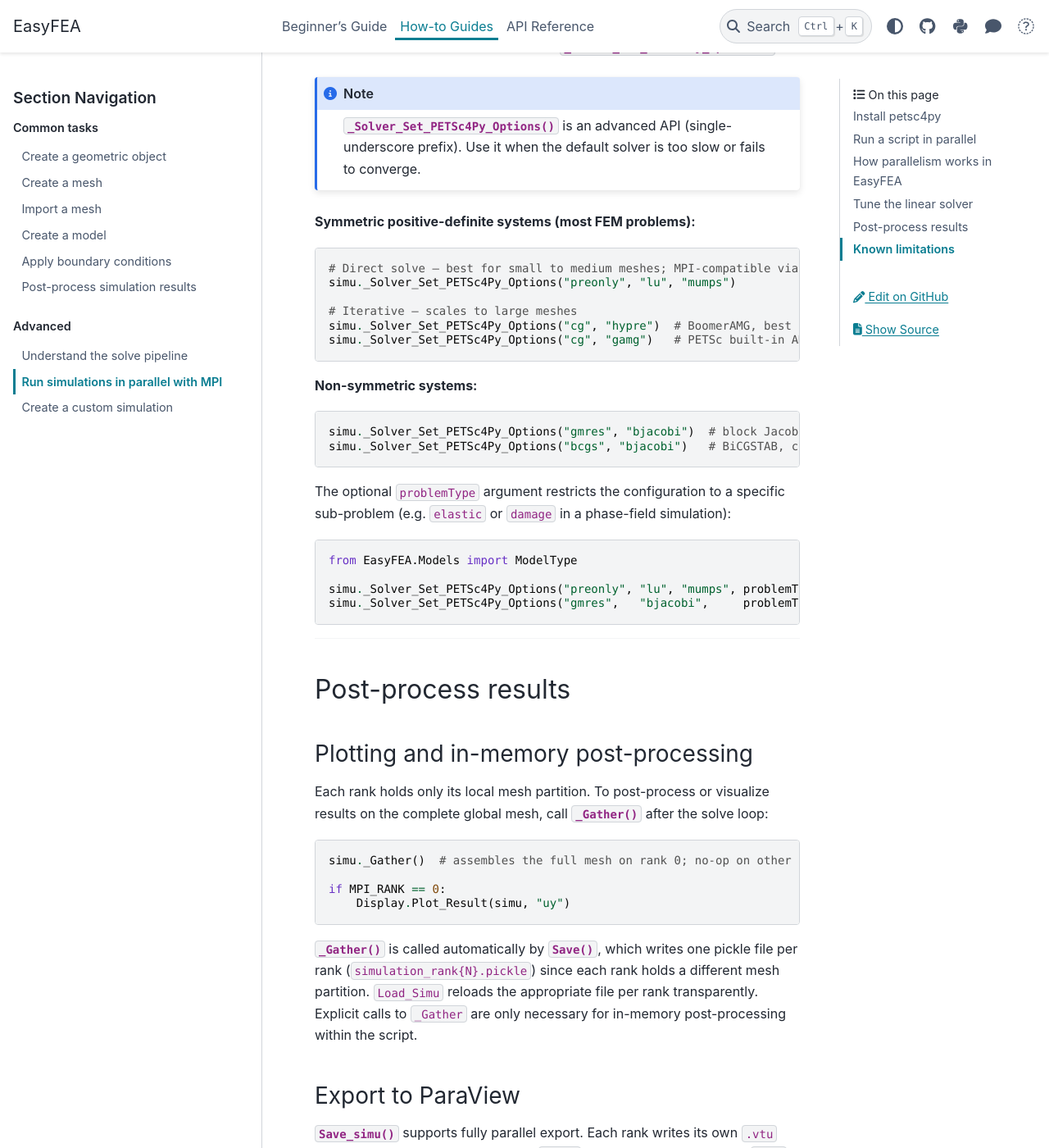
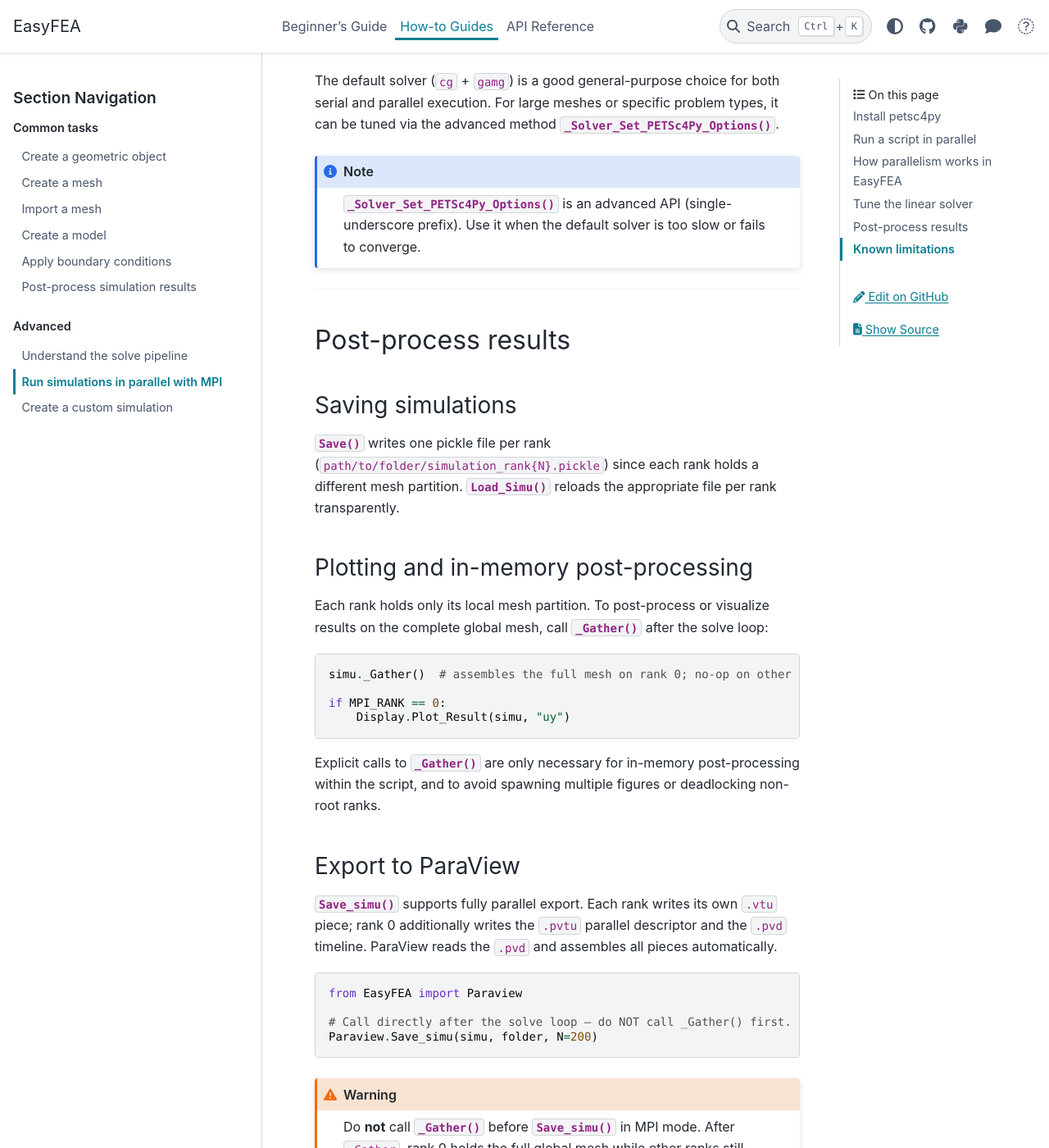
Before and after one commit to matnoel/EasyFEA, a Sphinx documentation site: the page built from docs/howto/use_mpi.md, in a window 1280 px wide and 1400 px high, scrolled down 3157 px. Shown: the whole window at 82% size. Built offline with Sphinx 7.4.7 and the PyData theme 0.15.4, drawn with Linux system fonts in a browser that asks for light colours; pages that are not in the unit, such as notebooks, are missing from menus; some of the changed text lies outside the part shown.

Commit message:
Improve docs/howto/use_mpi.md

````diff
--- a/docs/howto/use_mpi.md
+++ b/docs/howto/use_mpi.md
@@ -1,14 +1,10 @@
 (howto-mpi)=
 # Run simulations in parallel with MPI
 
-**MPI parallelism** distributes the mesh and linear system across multiple
-processes to accelerate large simulations. Every
-{py:class}`~EasyFEA.Simulations._Simu` in the {py:mod}`EasyFEA.Simulations`
-namespace supports it — no changes to your script are required. It is built on
-[`mpi4py`](https://mpi4py.readthedocs.io) and
-[`petsc4py`](https://petsc4py.readthedocs.io): when running with more than one
-rank, EasyFEA partitions the mesh at the element level, assembles the
-distributed linear system, and solves it with [PETSc](https://petsc.org).
+**MPI parallelism** distributes the mesh and linear system across multiple processes to accelerate large simulations.
+Every {py:class}`~EasyFEA.Simulations._Simu` in the {py:mod}`EasyFEA.Simulations`
+namespace (except {py:class}`~EasyFEA.Simulations.DIC`) supports it — no changes to your script are required.
+It is built on [`mpi4py`](https://mpi4py.readthedocs.io) and [`petsc4py`](https://petsc4py.readthedocs.io): when running with more than one rank, EasyFEA partitions the mesh at the element level with [gmsh](https://gmsh.info/), assembles the distributed linear system, and solves it with [PETSc](https://petsc.org).
 
 ```{note}
 `petsc4py` is **required** for parallel execution. EasyFEA raises an assertion
@@ -99,16 +95,17 @@
 not stored — they are recomputed on demand by `Result()`. Because all ranks
 hold the same DOF vector after the solve, only rank 0 writes the result file.
 
-Iteration results are kept in **memory** by default. To write them to **disk**,
-provide a folder at construction time or set it afterwards:
+Iteration results are kept in **memory** by default. To write them to **disk** and prevent memory issues, provide a folder at construction time or set it afterward:
 
 ```python
 # at construction time
-simu = Simulations.Elastic(mesh, mat, folder="path/to/results")
+simu = Simulations.Elastic(mesh, mat, folder="path/to/folder")
 
 # or after construction
-simu.folder = "path/to/results"
+simu.folder = "path/to/folder"
 ```
+
+Iteration results will then be saved in `path/to/folder/Results` as `results*.pickle` files.
 
 ### Phase-field convergence
 
@@ -133,43 +130,19 @@
 slow or fails to converge.
 ```
 
-**Symmetric positive-definite systems (most FEM problems):**
-
-```python
-# Direct solve — best for small to medium meshes; MPI-compatible via MUMPS
-simu._Solver_Set_PETSc4Py_Options("preonly", "lu", "mumps")
-
-# Iterative — scales to large meshes
-simu._Solver_Set_PETSc4Py_Options("cg", "hypre")  # BoomerAMG, best scalability
-simu._Solver_Set_PETSc4Py_Options("cg", "gamg")   # PETSc built-in AMG (default)
-```
-
-**Non-symmetric systems:**
-
-```python
-simu._Solver_Set_PETSc4Py_Options("gmres", "bjacobi")  # block Jacobi, MPI-compatible
-simu._Solver_Set_PETSc4Py_Options("bcgs", "bjacobi")   # BiCGSTAB, cheaper per iteration
-```
-
-The optional `problemType` argument restricts the configuration to a specific
-sub-problem (e.g. `elastic` or `damage` in a phase-field simulation):
-
-```python
-from EasyFEA.Models import ModelType
-
-simu._Solver_Set_PETSc4Py_Options("preonly", "lu", "mumps", problemType=ModelType.elastic)
-simu._Solver_Set_PETSc4Py_Options("gmres",   "bjacobi",     problemType=ModelType.damage)
-```
-
 ---
 
 ## Post-process results
 
+### Saving simulations
+
+{py:meth}`~EasyFEA.Simulations._Simu.Save` writes one pickle file per rank (`path/to/folder/simulation_rank{N}.pickle`) since each rank holds a different mesh partition.
+{py:func}`~EasyFEA.Simulations.Load_Simu` reloads the appropriate file per rank transparently.
+
 ### Plotting and in-memory post-processing
 
-Each rank holds only its local mesh partition. To post-process or visualize
-results on the complete global mesh, call
-{py:meth}`~EasyFEA.Simulations._Simu._Gather` after the solve loop:
+Each rank holds only its local mesh partition.
+To post-process or visualize results on the complete global mesh, call {py:meth}`~EasyFEA.Simulations._Simu._Gather` after the solve loop:
 
 ```python
 simu._Gather()  # assembles the full mesh on rank 0; no-op on other ranks
@@ -178,12 +151,7 @@
     Display.Plot_Result(simu, "uy")
 ```
 
-{py:meth}`~EasyFEA.Simulations._Simu._Gather` is called automatically by
-{py:meth}`~EasyFEA.Simulations._Simu.Save`, which writes one pickle file per
-rank (`simulation_rank{N}.pickle`) since each rank holds a different mesh
-partition. `Load_Simu` reloads the appropriate file per rank transparently.
-Explicit calls to `_Gather` are only necessary for in-memory post-processing
-within the script.
+Explicit calls to {py:meth}`~EasyFEA.Simulations._Simu._Gather` are only necessary for in-memory post-processing within the script, and to avoid spawning multiple figures or deadlocking non-root ranks.
 
 ### Export to ParaView
 
````
Also changed, not shown: other parts of docs/howto/use_mpi.md (+7 -11 lines).
